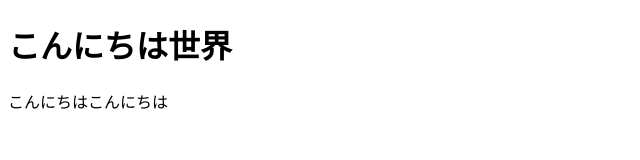
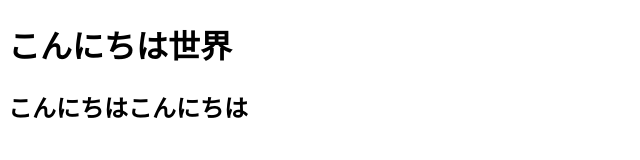
Before and after one commit to nakamoto02/WebSite20170517, a plain HTML site: page index.html in a window 1280 px wide. Shown: the whole page, without its empty margins (0-640 px from the left). Drawn offline with Linux system fonts and the light colour scheme.

Commit message:
Update index.html

```diff
--- a/index.html
+++ b/index.html
@@ -6,6 +6,6 @@
 </head>
 <body>
   <h1>こんにちは世界</h1>
-  <p>こんにちはこんにちは</p>
+  <h2>こんにちはこんにちは</h2>
 </body>
 </html>
```
